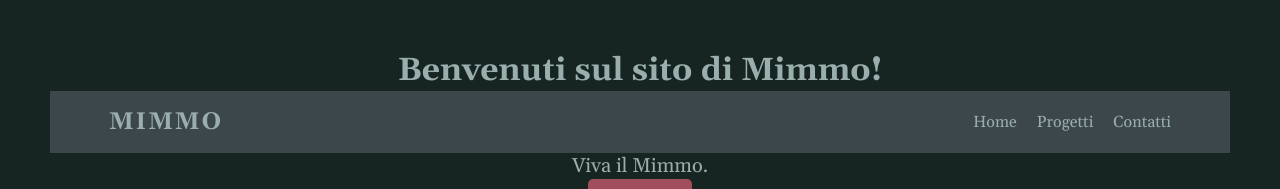
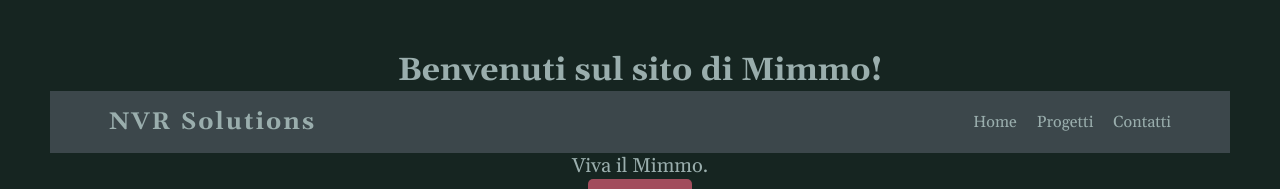
Before and after one commit to domenicoinversi/Mimmo, a plain HTML site: page index.html in a window 1280 px wide. Shown: the top 189 px of the page. Drawn offline with nearby package versions, Linux system fonts and the light colour scheme.

Commit message:
small changes

```diff
--- a/index.html
+++ b/index.html
@@ -15,7 +15,7 @@
         <h1>Benvenuti sul sito di Mimmo!</h1>
     </header>
     <nav class="navbar">
-    <div class="logo">MIMMO</div>
+    <div class="logo">NVR Solutions</div>
     <ul class="nav-links">
         <li><a href="#">Home</a></li>
         <li><a href="#">Progetti</a></li>
```
